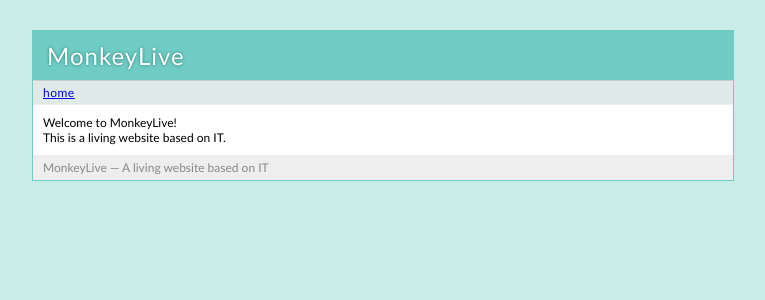
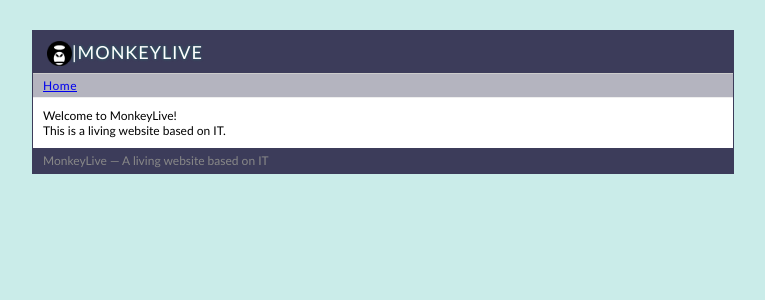
Before and after one commit to yanghaizhou1030/monkeylive, a Flask app: template templates/home.html in a window 1280 px wide. Shown: the top 300 px of the page, without its empty margins (257-1022 px from the left). Run offline with Flask 2, Linux system fonts and the light colour scheme; the template is opened without the code that fills it, so the values that code supplies are empty.

Commit message:
Desc:add logo img, and modify style

```diff
--- a/static/style.css
+++ b/static/style.css
@@ -2,6 +2,11 @@ body {
 	background: #CAECE9;
 	font-family: 'Trebuchet MS', sans-serif;
 	font-size: 12px;
+}
+
+.logo img{
+	width:25px;
+	height:25px;
 }
 
 div.page div.body {
@@ -10,23 +15,24 @@ div.page div.body {
 
 div.page {
 	background: white;
-	border: 1px solid #6ECCC4;
+	border: 1px solid #3C3C5A;
 	width: 700px;
 	margin: 30px auto;
 }
 
-div.page h1 {
-	background: #6ECCC4;
+div.page div.topline {
+	background: #3C3C5A;
 	margin: 0;
 	padding: 10px 14px;
 	color: white;
 	letter-spacing: 1px;
 	text-shadow: 0 0 3px #24776F;
 	font-weight: normal;
+	font-size: 18px;
 }
 
 div.navigation {
-	background: #DEE9E8;
+	background: #B4B4BF;
 	padding: 4px 10px;
 	border-top: 1px solid #CCC;
 	border-bottom: 1px solid #EEE;
@@ -36,7 +42,7 @@ div.navigation {
 }
 
 div.page div.footer {
-	background: #eee;
+	background: #3C3C5A;
 	color: #888;
 	padding: 5px 10px;
 	font-size: 12px;
--- a/templates/layout.html
+++ b/templates/layout.html
@@ -2,9 +2,12 @@
 <title>{% block title %}Welcome{% endblock %} | MonkeyLive</title>
 <link rel="stylesheet" type="text/css" href="{{ url_for('static', filename='style.css') }}">
 <div class="page">
-	<h1>MonkeyLive</h1>
+	<div class="topline">
+		<div class="logo"><img align=left src="{{ url_for('static', filename='img/logo.png')}}"></div>
+		<div>|MONKEYLIVE</div>
+	</div>
 	<div class="navigation">
-		<a href="{{ url_for('home') }}">home</a>
+		<a href="{{ url_for('home') }}">Home</a>
 	</div>
 	<div class="body">
 	{% block body %}{% endblock %}
```
